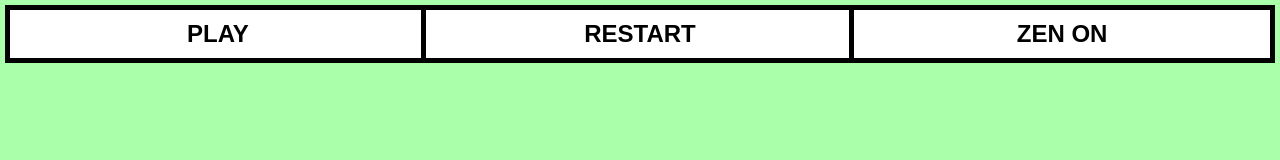
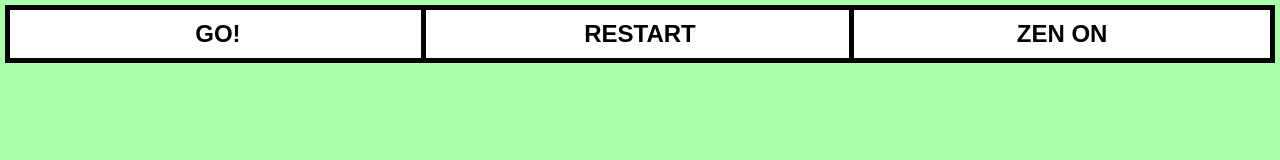
Before and after one commit to JoshuaKGoldberg/stoptalking, a React (Create React App) app: page /play in a window 1280 px wide. Shown: the top 160 px of the page. Built offline with nearby package versions, Linux system fonts and the light colour scheme.

Commit message:
Better text: ready/go

```diff
--- a/src/play/PlayView/TopControls/index.tsx
+++ b/src/play/PlayView/TopControls/index.tsx
@@ -24,7 +24,7 @@ export const TopControls: React.FC<TopControlsProps> = ({
             <ButtonsList>
                 <InputButton
                     onClick={() => setPaused(!paused)}
-                    value={paused ? "Play" : "Pause"}
+                    value={paused ? "Go!" : "Pause"}
                 />
                 <InputButton
                     onClick={() => {
--- a/src/settings/SettingsView/index.tsx
+++ b/src/settings/SettingsView/index.tsx
@@ -33,7 +33,7 @@ export const SettingsView: React.FC<SettingsViewProps> = ({
                 audio={audio}
                 toggleAudio={toggleAudio}
                 toUri="/play"
-                toText="Start"
+                toText="Ready?"
                 settings={settings}
                 setSettings={setSettings}
             />
```
